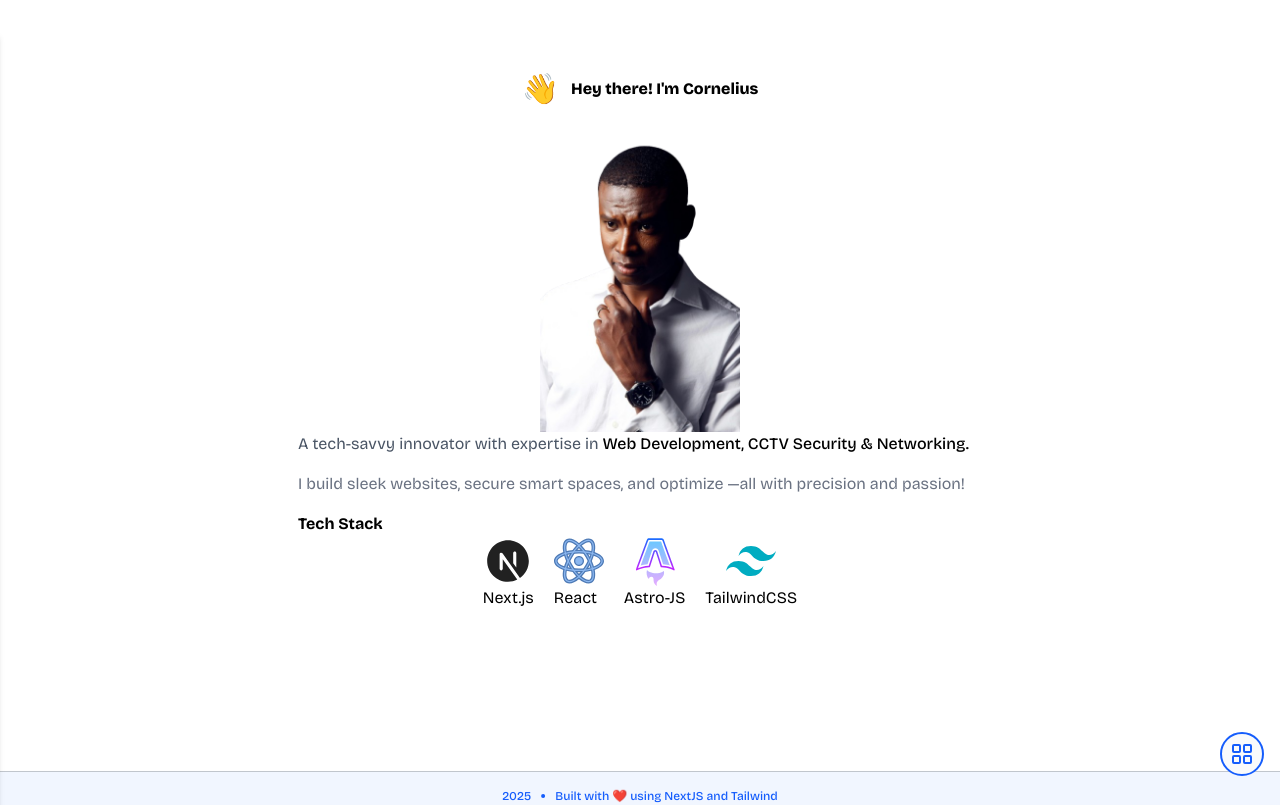
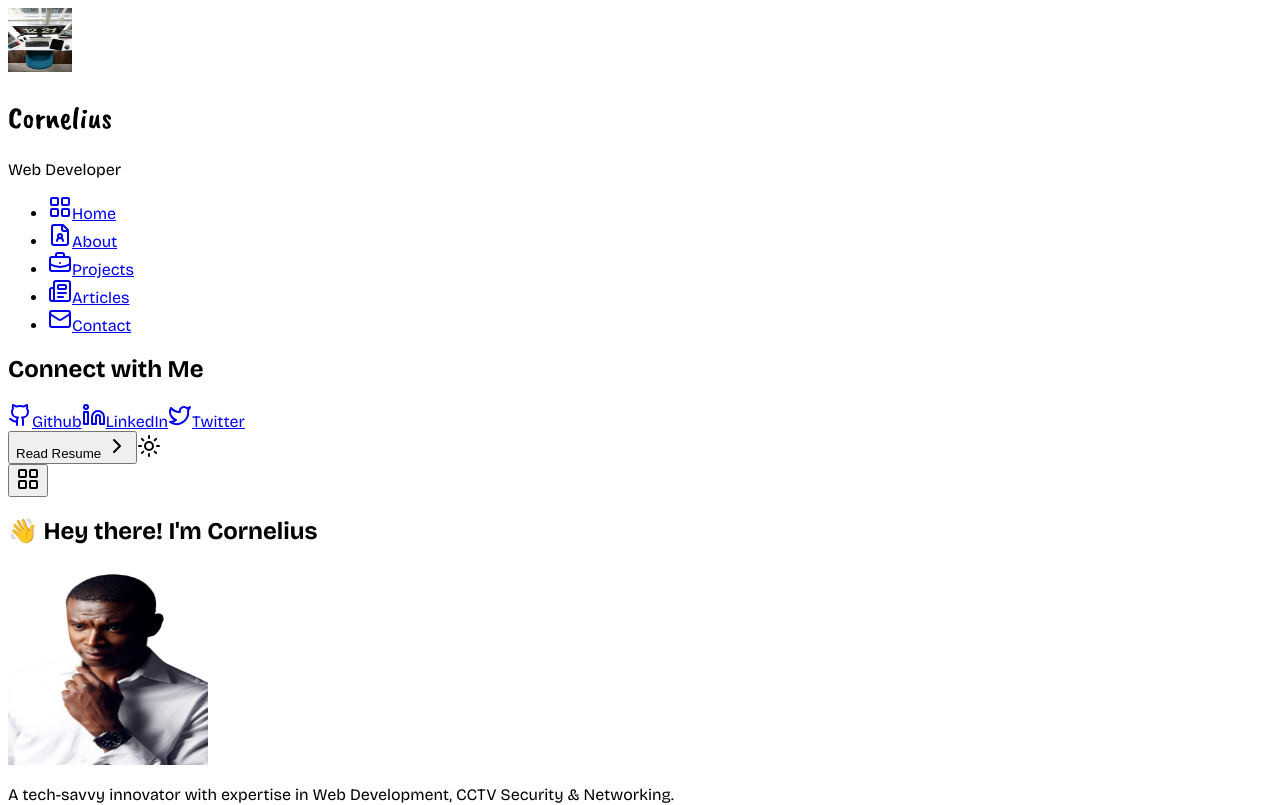
Before and after one commit to cmotanya/dev-portfolio, a Next.js app: page / in a window 1280 px wide. Shown: the top 805 px of the page. Built offline with nearby package versions, Linux system fonts and the light colour scheme.

Commit message:
refactor: Comment out Tailwind CSS import and related styles for future revisions

```diff
--- a/app/globals.css
+++ b/app/globals.css
@@ -1,4 +1,4 @@
-@import "tailwindcss";
+/* @import "tailwindcss";
 
 @theme {
   --color-primary: oklch(0.546 0.245 262.881);
@@ -27,10 +27,9 @@ section {
   min-height: 100dvh;
   width: var(--width);
   padding-block: 2.5rem 6rem;
-  /* @apply md:overflow-hidden; */
 }
 
 p {
   line-height: 1.5rem;
   margin-block-end: 1rem;
-}
+} */
```
